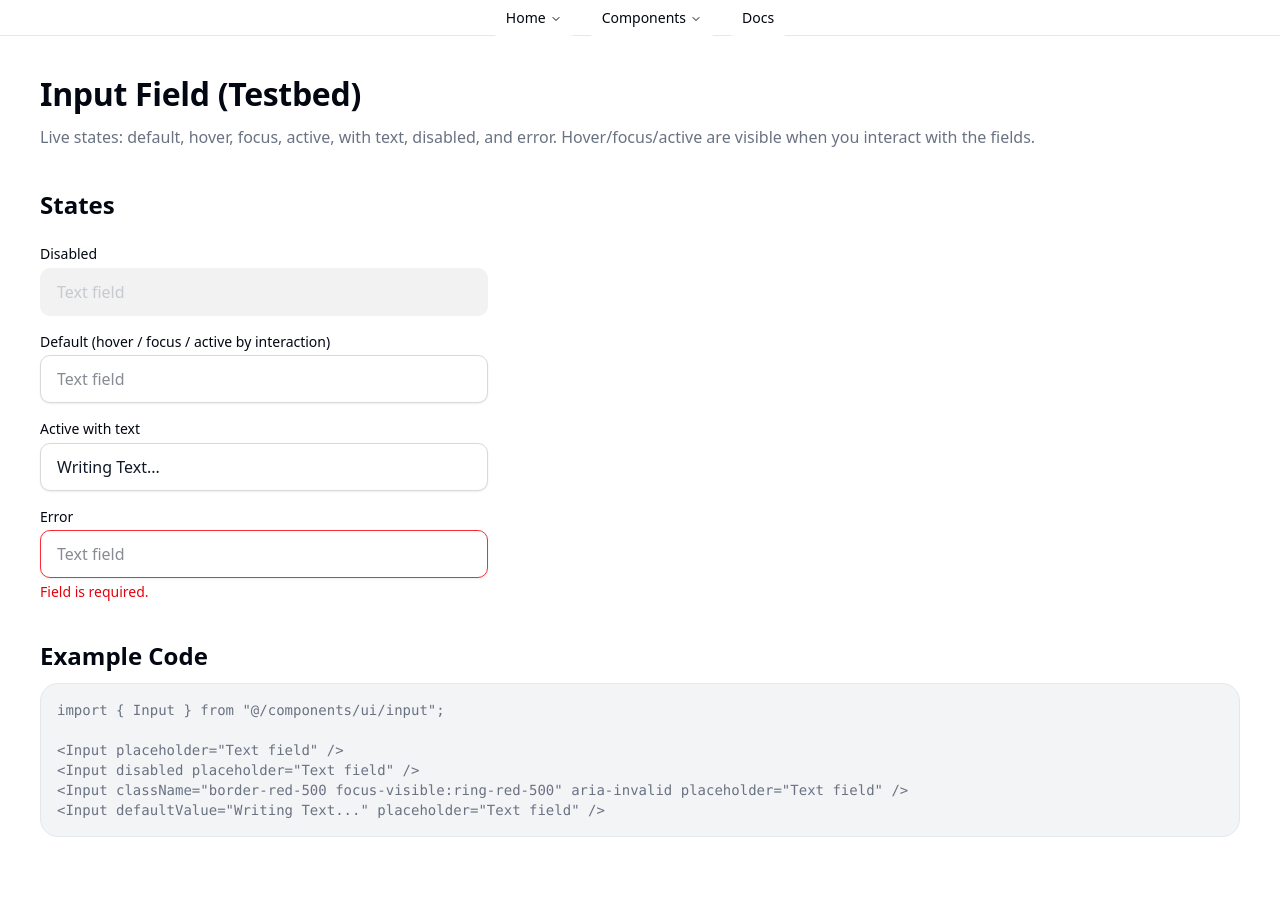
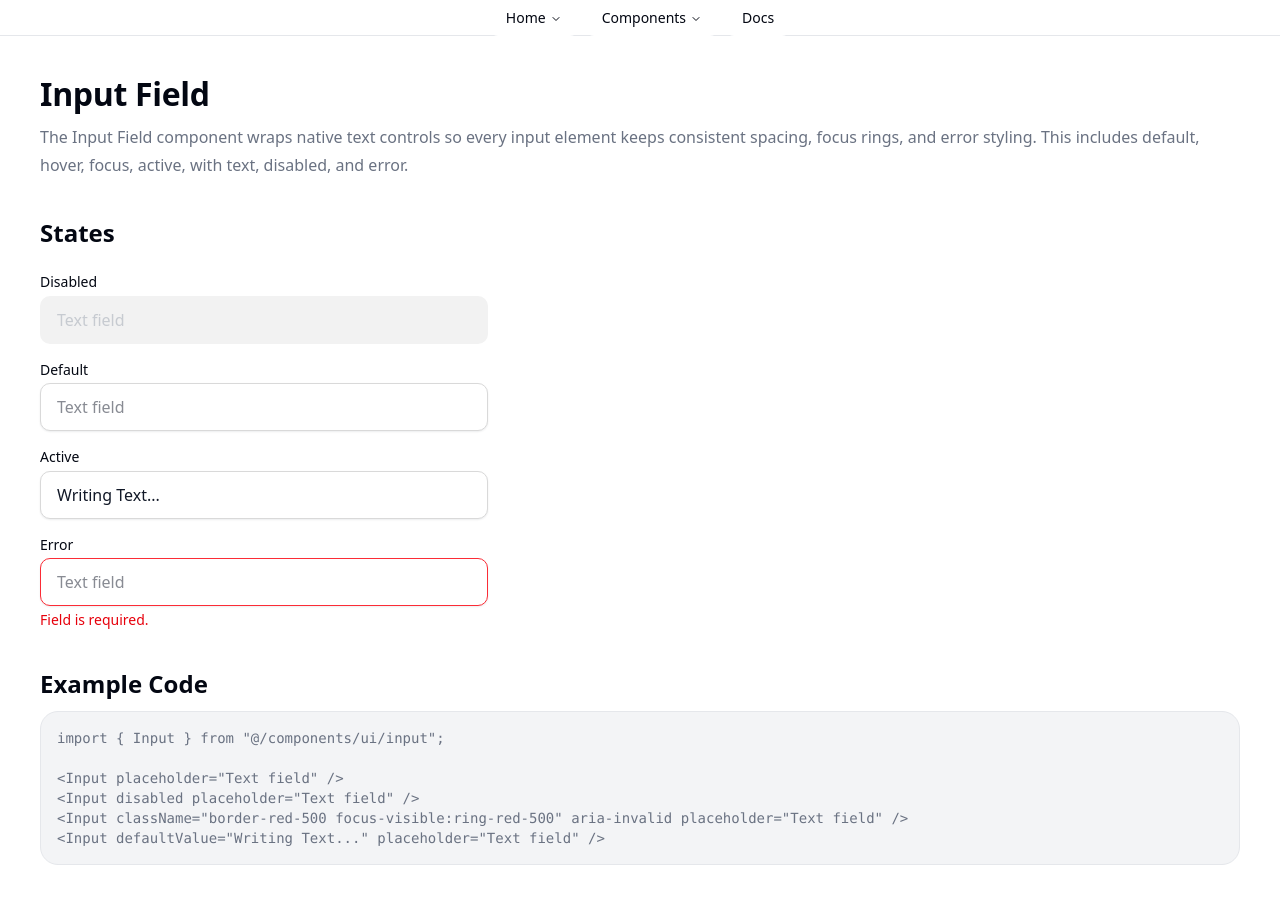
Before and after one commit to UofA-Blueprint/strata, a Next.js app: page /library/input-field in a window 1280 px wide. Before the commit the page ends 877 px from the top, so only its background shows below. Built offline with nearby package versions, Linux system fonts and the light colour scheme.

Commit message:
border changed to 1.5px and docs changed as requested

```diff
--- a/src/app/library/input-field/page.tsx
+++ b/src/app/library/input-field/page.tsx
@@ -12,10 +12,9 @@ export default function InputFieldPage() {
   return (
     <div className="space-y-10">
       <header className="space-y-3">
-        <Text variant="h1">Input Field (Testbed)</Text>
+        <Text variant="h1">Input Field</Text>
         <Text variant="body" className="text-muted-foreground">
-          Live states: default, hover, focus, active, with text, disabled, and error.
-          Hover/focus/active are visible when you interact with the fields.
+        The Input Field component wraps native text controls so every input element keeps consistent spacing, focus rings, and error styling. This includes default, hover, focus, active, with text, disabled, and error.
         </Text>
       </header>
 
@@ -28,12 +27,12 @@ export default function InputFieldPage() {
           </div>
 
           <div className="space-y-1">
-            <Text variant="h6">Default (hover / focus / active by interaction)</Text>
+            <Text variant="h6">Default</Text>
             <Input placeholder="Text field" />
           </div>
 
           <div className="space-y-1">
-            <Text variant="h6">Active with text</Text>
+            <Text variant="h6">Active</Text>
             <Input defaultValue="Writing Text..." placeholder="Text field" />
           </div>
 
--- a/src/components/ui/input.tsx
+++ b/src/components/ui/input.tsx
@@ -10,24 +10,23 @@ type InputProps = React.InputHTMLAttributes<HTMLInputElement> & {
 
 const base =
 "flex h-12 w-full rounded-[10px] px-4 text-base shadow-[0_1px_2px_rgba(15,23,42,0.08)] transition " +
-"focus-visible:outline-none focus-visible:ring-2 focus-visible:ring-offset-0 " +
+"focus-visible:outline-none focus-visible:ring-[1.5px] focus-visible:ring-offset-0 " +
 "file:border-0 file:bg-transparent file:text-sm file:font-medium file:text-foreground";
 
 const toneClasses: Record<Tone, string> = {
   default:
     // default / hover / focus / active
-    "bg-white border border-[#d9d9d9] text-[#111827] " +
+    "bg-white border-[1.5px] border-[#d9d9d9] text-[#111827] " +
     "hover:border-[#9ea0a3] hover:bg-white " +
     // Focus (empty) = lighter blue
-    "focus-visible:border-[#9bbcff] focus-visible:ring-[#9bbcff] " +
+    "focus-visible:border-[#9bbcff] focus-visible:border-[0px] focus-visible:ring-[#9bbcff] " +
     // Focus (filled) = deeper blue ring (and deeper border if you want)
-    "[&:not(:placeholder-shown):focus-visible]:ring-[#3d6ed1] " +
-    "[&:not(:placeholder-shown):focus-visible]:border-[#3d6ed1] " +
+    "[&:not(:placeholder-shown):focus-visible]:ring-[#8eb2fa] [&:not(:placeholder-shown):focus-visible]:border-[0px]" +
     // Active (mouse down) - keep it light if that's what you want
     "active:border-[#9bbcff]",
   error:
-  "bg-white border border-[#ef4444] text-[#111827] " +
-  "focus-visible:border-[#ef4444] focus-visible:ring-[#ef4444]/70 " +
+  "bg-white border-[1.5px] border-[#ef4444] text-[#111827] " +
+  "focus-visible:border-[#ef4444] focus-visible:border-[0px] focus-visible:ring-[#ef4444]/70 " +
   "active:border-[#dc2626]",
 }
 
```
